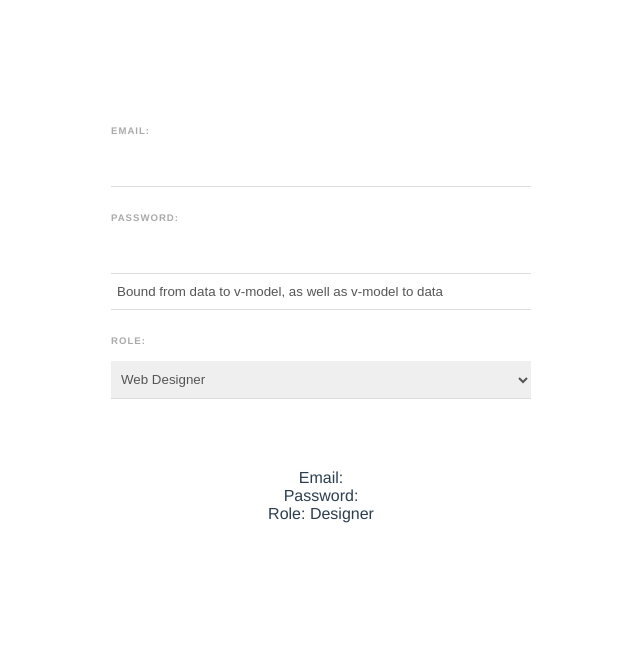
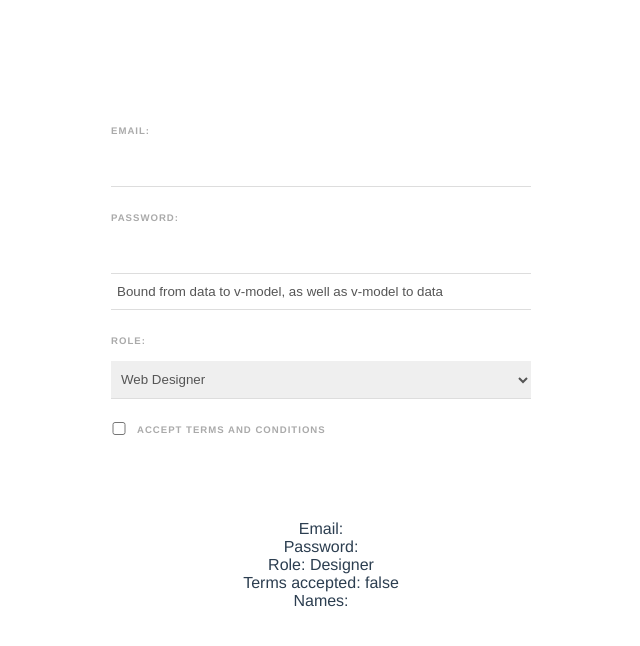
Before and after one commit to alexrem1/Vue3Firebase, a Vue app in the folder Forms_Data_Binding/web-form/: page / in a window 1280 px wide. Shown: the top 646 px of the page, without its empty margins (319-959 px from the left). Built offline with nearby package versions, Linux system fonts and the light colour scheme.

Commit message:
Checkboxes

```diff
--- a/Forms_Data_Binding/web-form/src/components/SignupForm.vue
+++ b/Forms_Data_Binding/web-form/src/components/SignupForm.vue
@@ -12,11 +12,27 @@
       <option value="Developer">Web Developer</option>
       <option value="Designer">Web Designer</option>
     </select>
+
+    <div class="terms">
+      <input type="checkbox" v-model="terms" required />
+      <label>Accept terms and conditions</label>
+    </div>
+    <!-- OR -->
+    <!-- <div>
+      <input type="checkbox" value="Remidy " v-model="names" />
+      <label>Remidy</label>
+      <input type="checkbox" value="Wick" v-model="names" />
+      <label>Wick</label>
+      <input type="checkbox" value="John" v-model="names" />
+      <label>John</label>
+    </div> -->
   </form>
   <p>
     Email: {{ email }} <br />
     Password: {{ password }} <br />
-    Role: {{ role }}
+    Role: {{ role }} <br />
+    Terms accepted: {{ terms }} <br />
+    Names: {{ names }}
   </p>
 </template>
 
@@ -27,7 +43,9 @@ export default {
       email: "",
       password: "",
       twoWay: "Bound from data to v-model, as well as v-model to data",
-      role: "Designer",
+      role: "Designer", // giving the option value makes it default
+      terms: false, // true makes it checked by default
+      //   names: [],
     };
   },
 };
@@ -61,4 +79,11 @@ select {
   border-bottom: 1px solid #ddd;
   color: #555;
 }
+input[type="checkbox"] {
+  display: inline-block;
+  width: 16px;
+  margin: 0 10px 0 0;
+  position: relative;
+  top: 2px;
+}
 </style>
```
